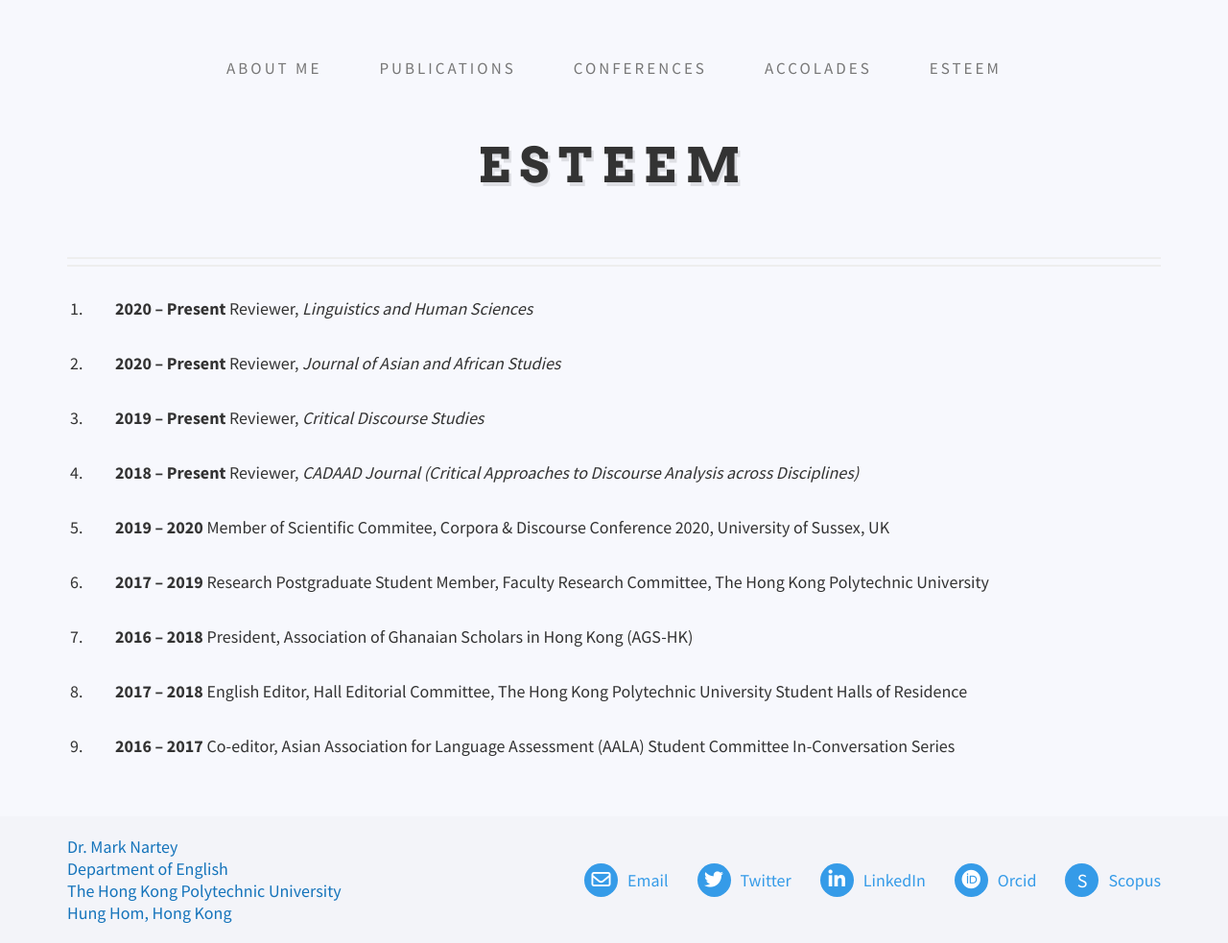
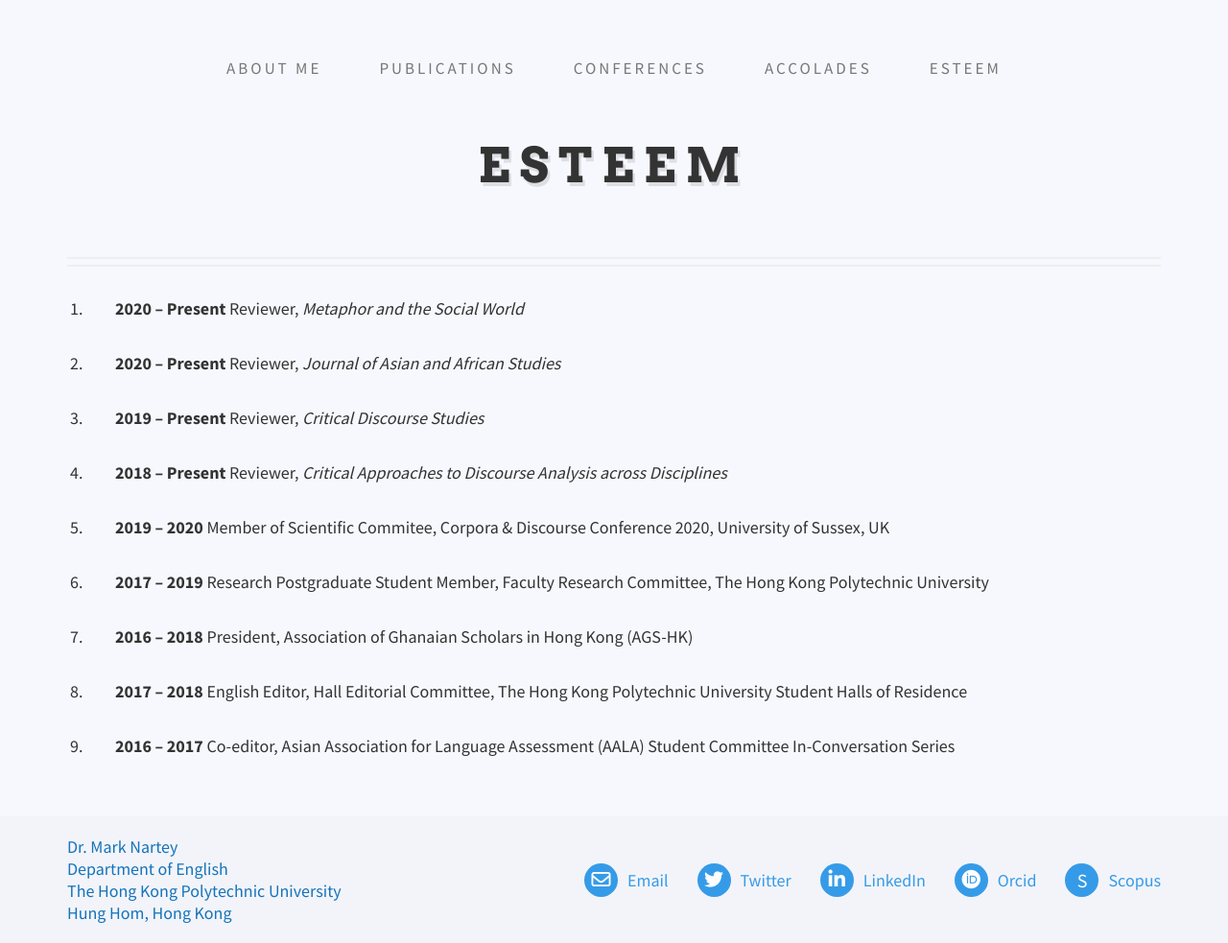
Before and after one commit to danielcornock/marknartey.com, a Jekyll site: the page built from _pages/esteem-measures.md, in a window 1280 px wide. Shown: the whole page at 96% size. Built offline with Jekyll 4.4.1, drawn with Linux system fonts in a browser that asks for light colours; nearby versions of some CDN libraries.

Commit message:
Update Content “Esteem Measures”

```diff
--- a/_data/esteem-measures.yml
+++ b/_data/esteem-measures.yml
@@ -1,9 +1,9 @@
 items:
-  - content: <b>2020 – Present</b> Reviewer, <i>Linguistics and Human Sciences</i>
+  - content: <b>2020 – Present</b> Reviewer, <i>Metaphor and the Social World</i>
   - content: <b>2020 – Present</b> Reviewer, <i>Journal of Asian and African Studies</i>
   - content: <b>2019 – Present</b> Reviewer, <i>Critical Discourse Studies</i>
-  - content: <b>2018 – Present</b> Reviewer, <i>CADAAD Journal (Critical Approaches
-      to Discourse Analysis across Disciplines)</i>
+  - content: <b>2018 – Present</b> Reviewer, <i>Critical Approaches to Discourse
+      Analysis across Disciplines</i>
   - content: <b>2019 – 2020</b> Member of Scientific Commitee, Corpora & Discourse
       Conference 2020, University of Sussex, UK
   - content: <b>2017 – 2019</b> Research Postgraduate Student Member, Faculty
```
